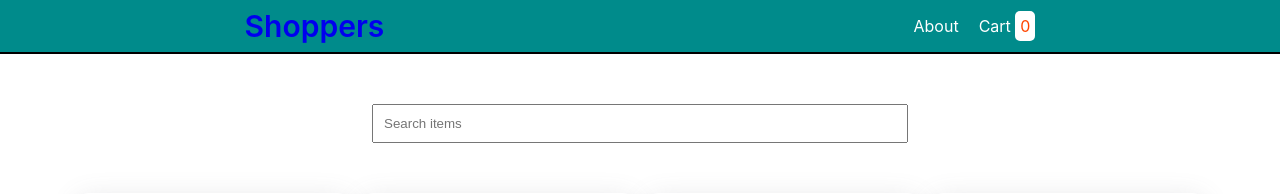
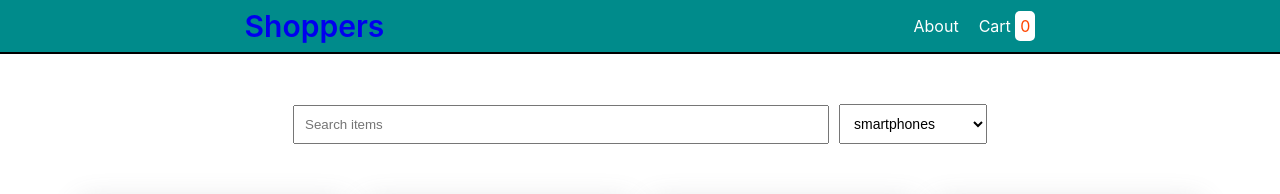
Before and after one commit to dnyanesh-ghodse07/react-class-project-may, a React (Create React App) app: page / in a window 1280 px wide. Shown: the top 194 px of the page. Built offline with nearby package versions, Linux system fonts and the light colour scheme.

Commit message:
filter added

```diff
--- a/src/Pages/Cart/Cart.jsx
+++ b/src/Pages/Cart/Cart.jsx
@@ -19,6 +19,8 @@ const Cart = () => {
         <h1>Your Cart</h1>
       </div>
       <div className="cart-main">
+        { cartProducts.length ? (
+        <>
         <div className="cart-products">
           {
             cartProducts.map(product => {
@@ -70,6 +72,8 @@ const Cart = () => {
           </div>
 
         </div>
+        </>
+): <h1 style={{color: 'lightgray'}}>Your cart is empty</h1>}
       </div>
     </div>
   )
--- a/src/Pages/Home/Home.jsx
+++ b/src/Pages/Home/Home.jsx
@@ -14,10 +14,33 @@ const Home = () => {
         setProducts(filteredData)
     },[inputText])
 
+    const categories = new Set(data.products.map((product) => product.category));
+    const uniqueCategories = [...categories]
+    console.log(uniqueCategories);
+
+
+    const [selectedCategories,setSelectedCategories] = useState('');
+    console.log(selectedCategories);
+
+    useEffect(() => {
+        if(selectedCategories){
+            const filterCategory = data.products.filter((product) => product.category === selectedCategories);
+            setProducts(filterCategory);
+        }
+
+    },[selectedCategories])
+
   return (
     <>
     <div className='search'>
         <input type="text" className='search-items' placeholder='Search items' onChange={(e) => setInputText(e.target.value)}/>
+        <select className='category-select' name="" id="" onChange={(e) => setSelectedCategories(e.target.value)}>
+            {
+                uniqueCategories.map((category) => {
+                    return <option value={category}>{category}</option>
+                })
+            }
+        </select>
     </div>
     <div className="products">
         {
--- a/src/Pages/Home/Home.scss
+++ b/src/Pages/Home/Home.scss
@@ -17,4 +17,9 @@
         width: 40%;
         outline: none;
     }
+    .category-select{
+        padding: 10px;
+        font-size: 14px;
+        margin-left: 10px;
+    }
 }
```
